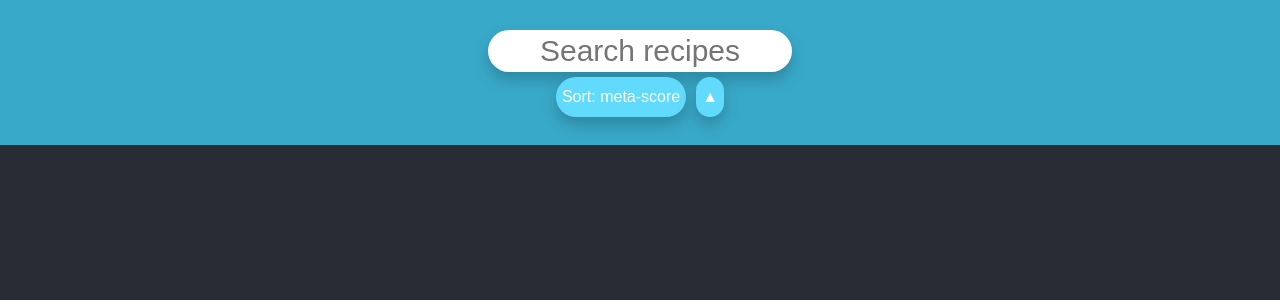
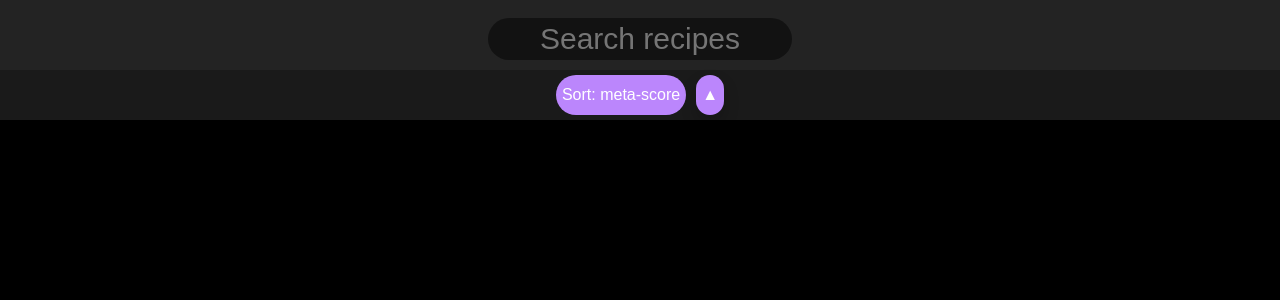
Before and after one commit to FCjosh/plums, a React (Create React App) app: page / in a window 1280 px wide. Shown: the top 300 px of the page. Built offline with nearby package versions, Linux system fonts and the light colour scheme; what react-fastclick would draw is missing.

Commit message:
dark theme

```diff
--- a/src/App.css
+++ b/src/App.css
@@ -1,5 +1,5 @@
 .App-header {
-  background-color: #282c34;
+  background-color: #000000;
   min-height: 100vh;
   display: flex;
   flex-direction: column;
@@ -12,21 +12,25 @@
   background-color: #282c3400;
 }
 .topDiv {
-  background-color: #39a9c9;
   display: flex;
   flex-direction: column;
   width: 100%;
-  min-height: 145px;
+  min-height: 120px;
   justify-content: flex-start;
   align-items: center;
 }
 .searchBox {
+  background-color: #232323;
   display: flex;
   justify-content: center;
-  align-items: center;
-  margin-top: 30px;
+  align-items: flex-end;
+  width: 100%;
+  height: 60px;
+  padding-bottom: 10px;
 }
 .searchInput {
+  background-color: #121212;
+  color: white;
   display: flex;
   text-align: center;
   height: 40px;
@@ -34,7 +38,6 @@
   font-size: 30px;
   border-radius: 30px;
   border: none;
-  box-shadow: 0px 8px 16px 0px rgba(0,0,0,0.2);
 }
 .optionsDiv {
   display: flex;
@@ -49,13 +52,15 @@
   align-items: center;
 }
 .dropdown {
+  background-color: #1A1A1A;
   display: flex;
   flex-direction: column;
   justify-content: center;
   align-items: flex-start;
+  width: 100%;
 }
 .dropbtn {
-  background-color: #61dafb;
+  background-color: #BB86FC;
   display: flex;
   justify-content: center;
   align-items: center;
@@ -65,10 +70,12 @@
   cursor: pointer;
   border-radius: 30px;
   height: 40px;
-  box-shadow: 0px 8px 16px 0px rgba(0,0,0,0.2);
+}
+.dropbtn:active {
+  background-color: #3700B3;
 }
 .dropbtnd {
-  background-color: #39a9c9;
+  background-color: #3700B3;
   display: flex;
   justify-content: center;
   align-items: center;
@@ -92,7 +99,7 @@
   height: auto;
 }
 .dropdown-content button {
-  background-color: #61dafb;
+  background-color: #BB86FC;
   display: flex;
   justify-content: center;
   align-items: center;
@@ -103,14 +110,11 @@
   height: 40px;
   box-shadow: 0px 8px 16px 0px rgba(0,0,0,0.2);
 }
-.dropdown-content button:hover {
-  background-color: #39a9c9;
-}
-.dropbtn:hover {
-  background-color: #39a9c9;
+.dropdown-content button:active {
+  background-color: #3700B3;
 }
 .sortDir {
-  background-color: #61dafb;
+  background-color: #BB86FC;
   display: flex;
   justify-content: center;
   align-items: center;
@@ -122,18 +126,19 @@
   box-shadow: 0px 8px 16px 0px rgba(0,0,0,0.2);
   margin-left: 10px;
 }
-.sortDir:hover {
-  background-color: #39a9c9;
+.sortDir:active {
+  background-color: #3700B3;
 }
 .grid-wrapper {
   justify-content: center;
   display: grid;
   grid-template-columns: 30% 30% 30%;
   grid-gap: 5px;
-  margin-top: 2vh;
+  margin-top: 10px;
 }
 .itemButton {
-  background-color: white;
+  background-color: #1D1D1D;
+  color: white;
   width: 100%;
   border-radius: 1vh;
   border: none;
--- a/src/App.js
+++ b/src/App.js
@@ -16,8 +16,16 @@ function App() {
   const [sortDirection, setSortDirection] = useState('asc');
   const [showSort, setShowSort] = useState(false);
 
-  const searchAPI = () => {
-    fetch(`https://api.spoonacular.com/recipes/complexSearch?query=${searchValue}&number=10&sort=${sort}&sortDirection=${sortDirection}&apiKey=cacaef5c287c4b159cf6aeb1dc609470`)
+  const searchAPI = (sortp, sortDirectionp) => {
+    let newsort = sort;
+    if(sortp){
+      newsort = sortp;
+    }
+    let newsortDirection = sortDirection;
+    if(sortDirectionp){
+      newsortDirection = sortDirectionp;
+    }
+    fetch(`https://api.spoonacular.com/recipes/complexSearch?query=${searchValue}&number=10&sort=${newsort}&sortDirection=${newsortDirection}&apiKey=cacaef5c287c4b159cf6aeb1dc609470`)
     .then(res => res.json())
     .then(
       (result) => {
@@ -58,9 +66,9 @@ function App() {
     setShowing('search');
     searchAPI();
   }
-  const handleSort = () => {
+  const handleSort = (sortp, sortDirectionp) => {
     if(showing === "search"){
-      searchAPI();
+      searchAPI(sortp, sortDirectionp);
     }
   }
 
@@ -94,12 +102,14 @@ function App() {
                   }
                 }}><p>Sort: {sort}</p></button>
                 <button className="sortDir" onClick={() => {
+                  let sortDirectionp = "asc";
                   if(sortDirection === "asc"){
                     setSortDirection("desc");
+                    sortDirectionp ="desc";
                   }else{
                     setSortDirection("asc");
                   }
-                  handleSort();
+                  handleSort("",sortDirectionp);
                 }} >{sortDirection === "asc" ? <p>&#9650;</p> : <p>&#9660;</p>}</button>
               </div>
             </div>
@@ -108,7 +118,7 @@ function App() {
                 {sortTypes.map(item => (
                   <button onClick={() => {
                     setSort(item);
-                    handleSort();
+                    handleSort(item, "");
                     setShowSort(false);
                   }} className="dropdown-item" key={item}>{item}</button>
                 ))}
```
Also changed, not shown: 1 other file (tests, documents, lock files or other folders).
